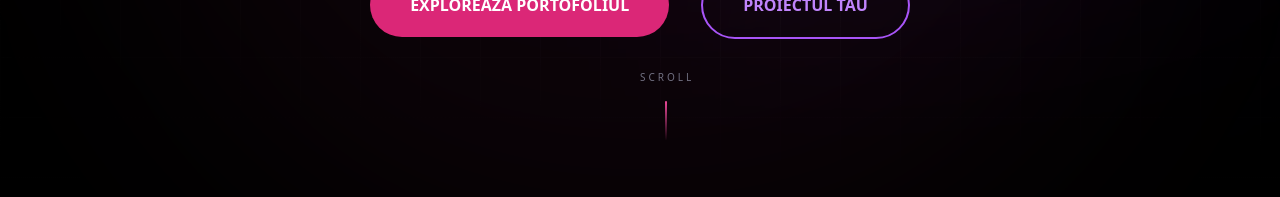
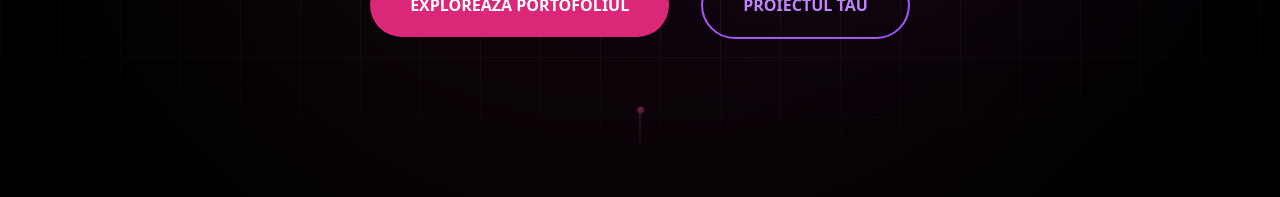
Before and after one commit to TeodorTech/lightify, a Next.js app: page / in a window 1280 px wide. Shown: the part 603-800 px from the top of the page. Built offline with nearby package versions, Linux system fonts and the light colour scheme.

Commit message:
style: simplify scroll indicator and increase grid visibility

```diff
--- a/src/pages/index.tsx
+++ b/src/pages/index.tsx
@@ -43,7 +43,7 @@ export default function Home() {
 
           {/* Subtle Grid Overlay */}
           <div
-            className="absolute inset-0 opacity-[0.05]"
+            className="absolute inset-0 opacity-[0.2]"
             style={{
               backgroundImage: `linear-gradient(#fff 1px, transparent 1px), linear-gradient(90deg, #fff 1px, transparent 1px)`,
               backgroundSize: '60px 60px'
@@ -84,10 +84,11 @@ export default function Home() {
           </div>
         </div>
 
-        {/* Scroll Indicator */}
-        <div className="absolute bottom-10 left-1/2 -translate-x-1/2 flex flex-col items-center gap-3 text-gray-500 animate-bounce pointer-events-none">
-          <span className="text-[10px] uppercase tracking-[0.3em] -mr-[0.3em] mb-1">Scroll</span>
-          <div className="w-[2px] h-10 bg-gradient-to-b from-pink-500 via-pink-500/50 to-transparent rounded-full" />
+        {/* Simplified Scroll Indicator */}
+        <div className="absolute bottom-10 left-1/2 -translate-x-1/2 flex flex-col items-center pointer-events-none">
+          <div className="w-px h-12 bg-gradient-to-b from-pink-500 to-transparent relative animate-pulse">
+            <div className="absolute top-0 left-1/2 -translate-x-1/2 w-1.5 h-1.5 bg-pink-500 rounded-full shadow-[0_0_12px_rgba(236,72,153,0.8)]" />
+          </div>
         </div>
       </section>
 
```
